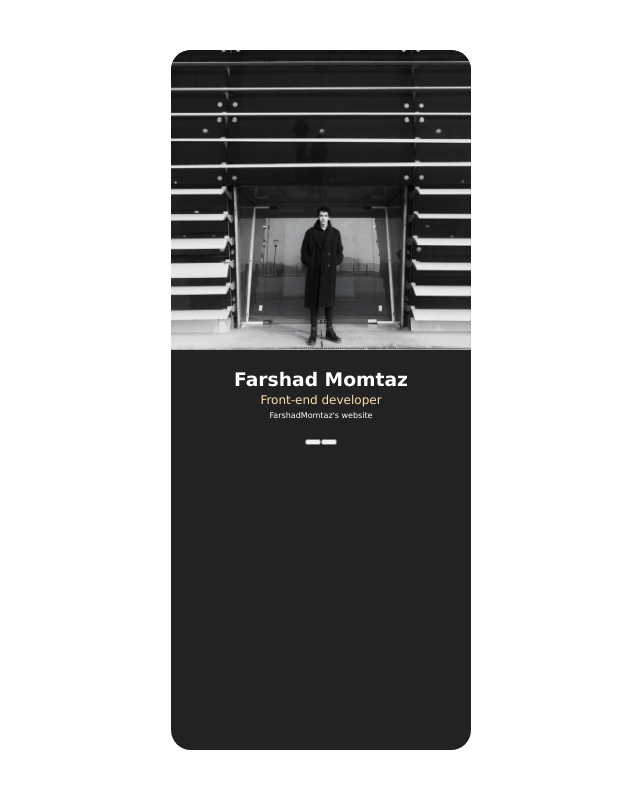
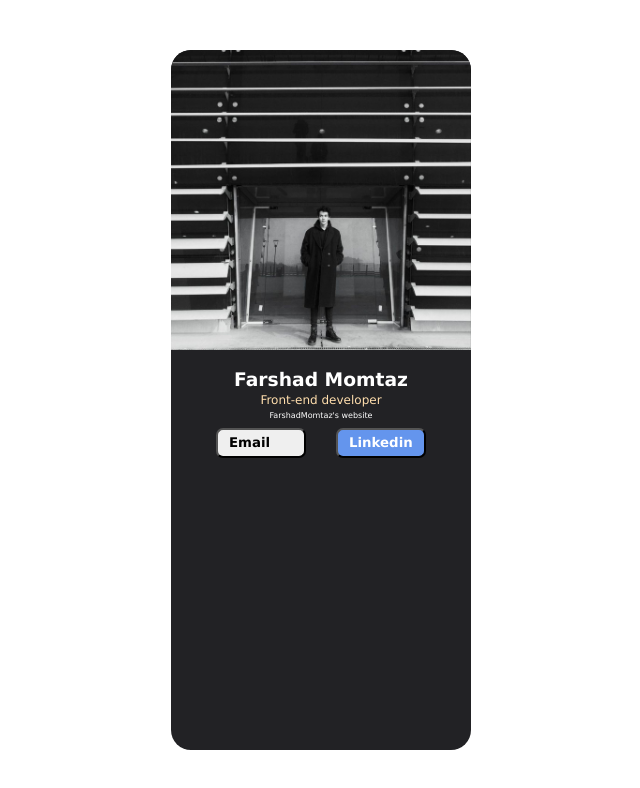
Before and after one commit to farshadmomo/infocard, a React (Create React App) app: page / in a window 1280 px wide. Shown: the top 788 px of the page, without its empty margins (319-959 px from the left). Built offline with nearby package versions, Linux system fonts and the light colour scheme.

Commit message:
end of info component

```diff
--- a/public/index.html
+++ b/public/index.html
@@ -10,6 +10,8 @@
       content="Web site created using create-react-app"
     />
     <link rel="apple-touch-icon" href="%PUBLIC_URL%/logo192.png" />
+    <link href='https://unpkg.com/css.gg@2.0.0/icons/css/mail.css' rel='stylesheet'>
+    <link href='https://unpkg.com/css.gg@2.0.0/icons/css/link.css' rel='stylesheet'>
     <!--
       manifest.json provides metadata used when your web app is installed on a
       user's mobile device or desktop. See https://developers.google.com/web/fundamentals/web-app-manifest/
--- a/src/components/Info.js
+++ b/src/components/Info.js
@@ -7,8 +7,8 @@ export default function Info() {
         <p className='job'>Front-end developer</p>
         <p className='desc'>FarshadMomtaz's website</p>
         <div className='btncontainer'>
-            <button></button>
-            <button></button>
+            <button className='mailbtn'><i className="gg-mail"></i>Email</button>
+            <button className='linkbtn'><i className="gg-link"></i>Linkedin</button>
         </div>
     </div>
     )
--- a/src/index.css
+++ b/src/index.css
@@ -36,6 +36,28 @@ body{
     font-size: 8px;
     margin-top:-8px;
 }
-.profile>button.btncontainer {
-
+.profile>div.btncontainer {
+    display: flex;
+    gap: 30px;
 }
+.profile>div.btncontainer>button {
+    width: 90px;
+    height: 30px;
+    border-radius: 7px;
+    display: flex;
+    padding-top: 5px;
+    gap: 5px;
+    font-family: "Lucida Sans";
+    font-weight: bold;
+}
+.profile>div.btncontainer>button.mailbtn>i {
+    transform: scale(var(--ggs,0.6));
+}
+.profile>div.btncontainer>button.linkbtn {
+    background-color: cornflowerblue;
+    color: white;
+}
+.profile>div.btncontainer>button.linkbtn>i {
+    transform: scale(var(--ggs,0.6));
+    margin-top: 6px;
+}
```
